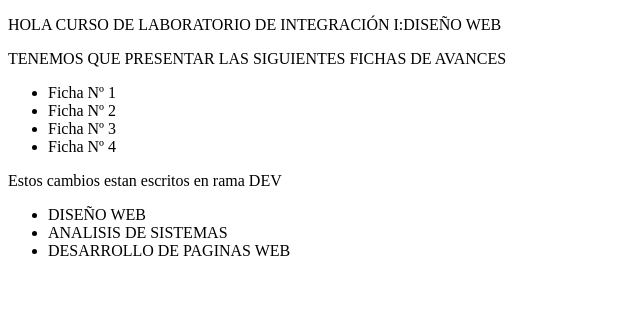
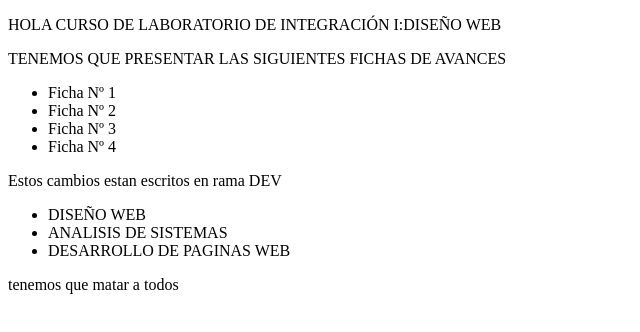
Before and after one commit to urabe153/proyectogit, a plain HTML site: page index.html in a window 1280 px wide. Shown: the whole page, without its empty margins (0-640 px from the left). Drawn offline with Linux system fonts and the light colour scheme.

Commit message:
Este es un commit en rama dev

```diff
--- a/index.html
+++ b/index.html
@@ -21,5 +21,6 @@
         <li>ANALISIS DE SISTEMAS</li>
         <li>DESARROLLO DE PAGINAS WEB</li>
     </ul>
+    <p>tenemos que matar a todos</p>
 </body>
 </html>
```
